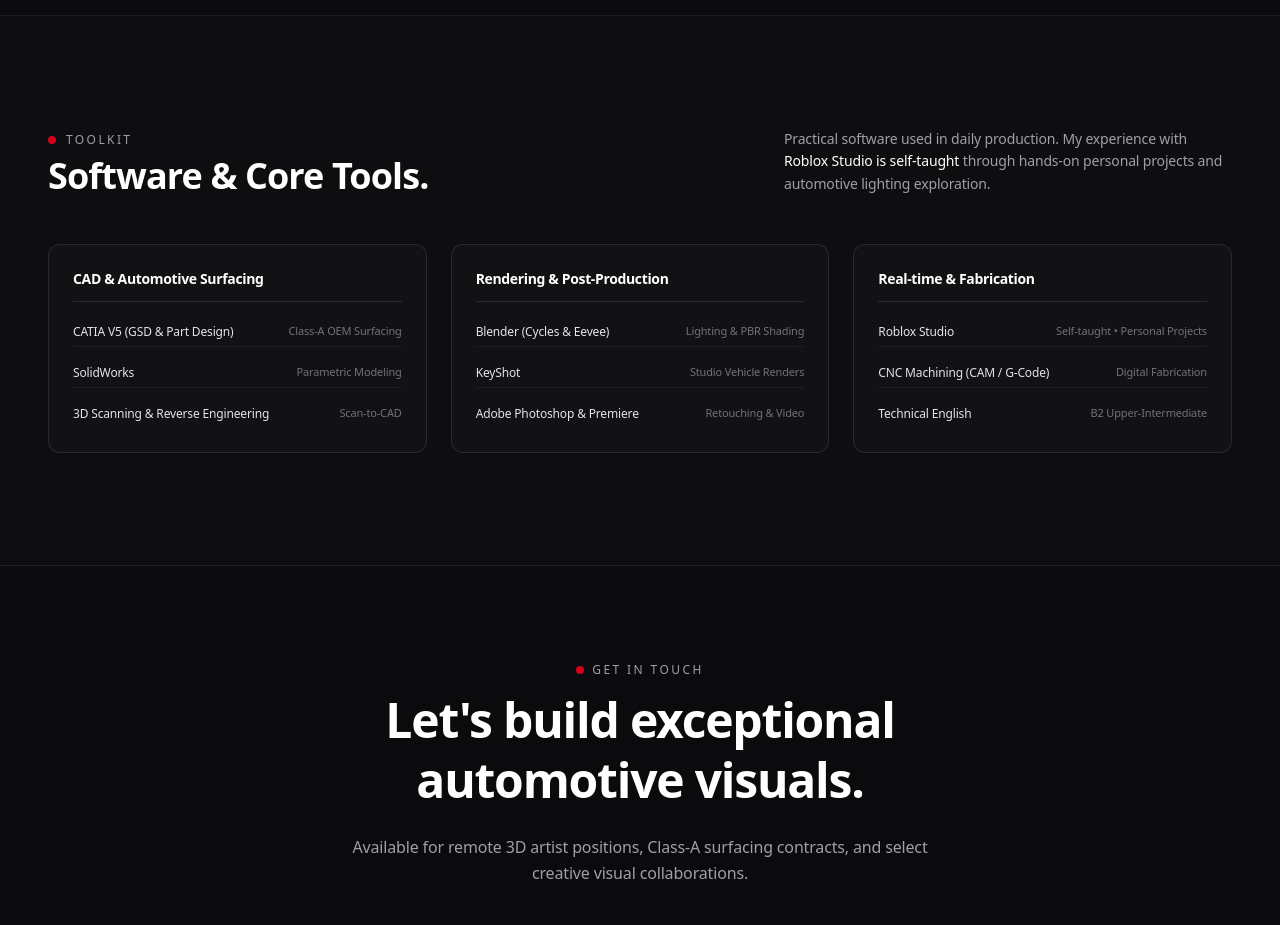
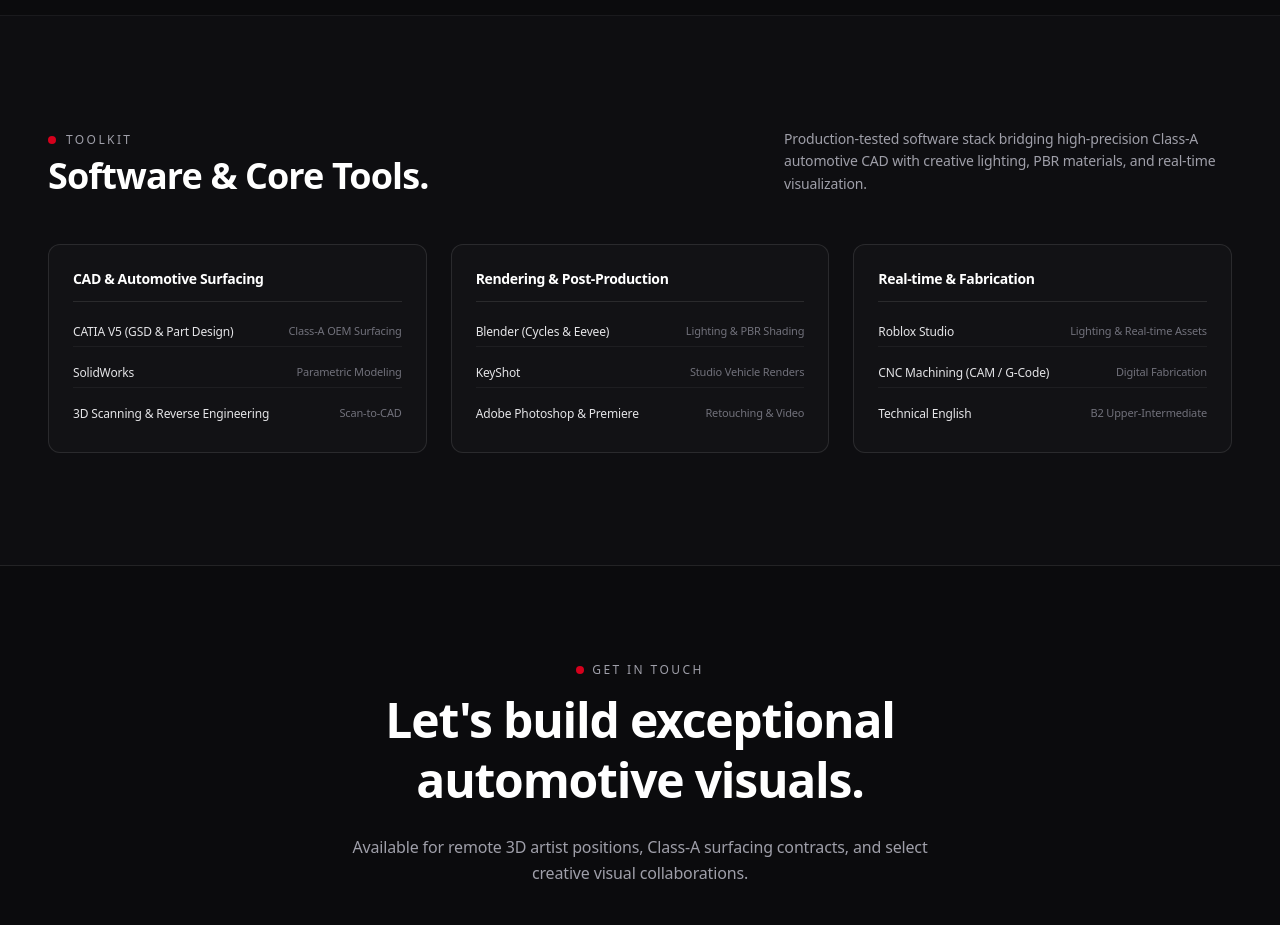
Before and after one commit to eliseogasion/portfolio-personal-web, a Next.js app: page / in a window 1280 px wide. Shown: the part 7280-8205 px from the top of the page. Built offline with nearby package versions, Linux system fonts and the light colour scheme.

Commit message:
fix: remove forced disclaimer in skills, highlight core bridge between CAD and real-time visualization

```diff
--- a/src/components/SkillsSection.tsx
+++ b/src/components/SkillsSection.tsx
@@ -24,7 +24,7 @@ export default function SkillsSection() {
           </div>
 
           <p className="text-xs sm:text-sm text-zinc-400 max-w-md font-light leading-relaxed">
-            Practical software used in daily production. My experience with <strong className="text-white font-normal">Roblox Studio is self-taught</strong> through hands-on personal projects and automotive lighting exploration.
+            Production-tested software stack bridging high-precision Class-A automotive CAD with creative lighting, PBR materials, and real-time visualization.
           </p>
         </div>
 
--- a/src/data/portfolioData.ts
+++ b/src/data/portfolioData.ts
@@ -209,7 +209,7 @@ export const portfolioData: PortfolioConfig = {
       title: "Real-time & Fabrication",
       code: "ENGINE_FABRICATION",
       skills: [
-        { name: "Roblox Studio", level: "Self-taught • Personal Projects", featured: true },
+        { name: "Roblox Studio", level: "Lighting & Real-time Assets", featured: true },
         { name: "CNC Machining (CAM / G-Code)", level: "Digital Fabrication", featured: false },
         { name: "Technical English", level: "B2 Upper-Intermediate", featured: true }
       ]
```
